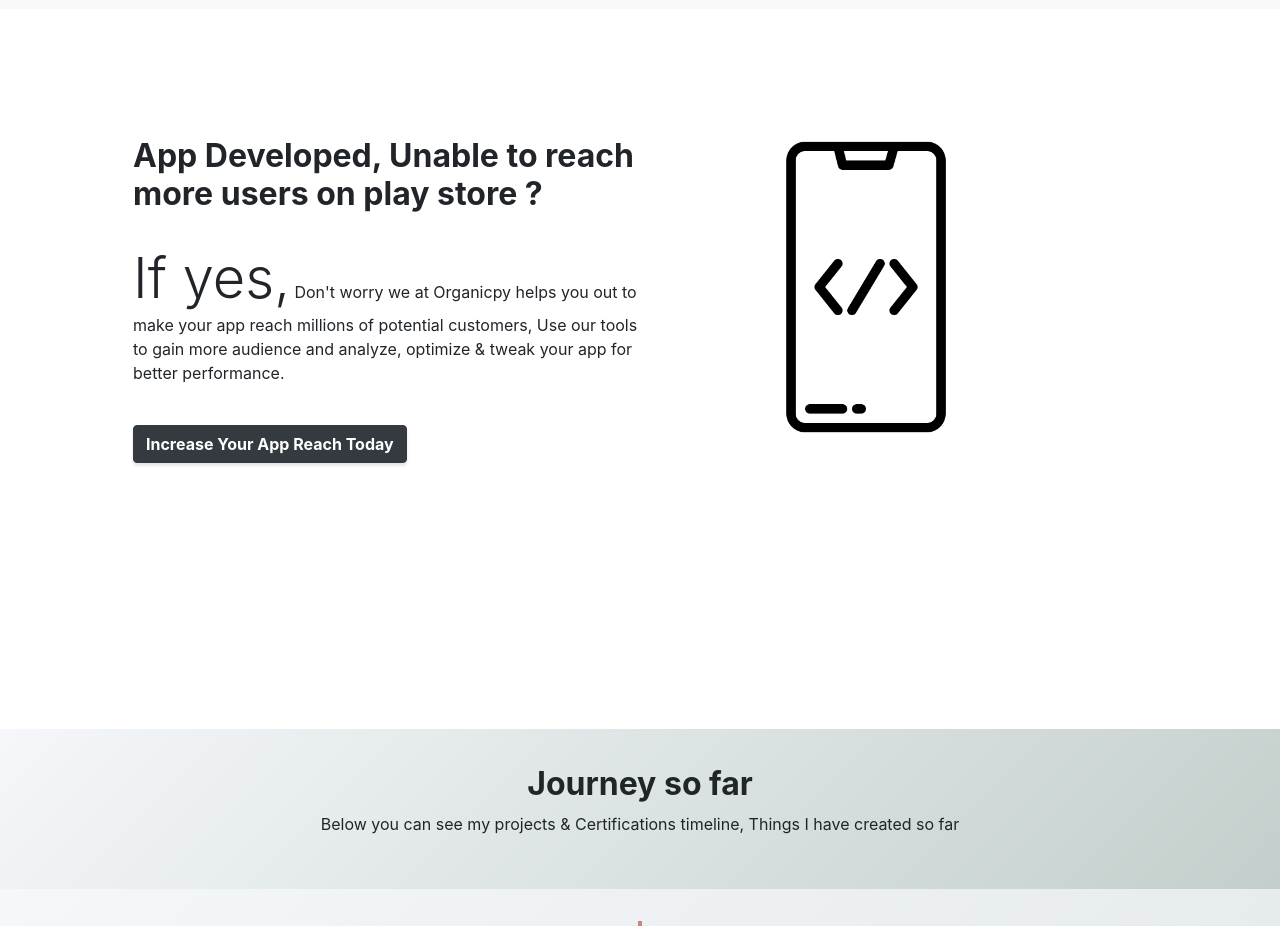
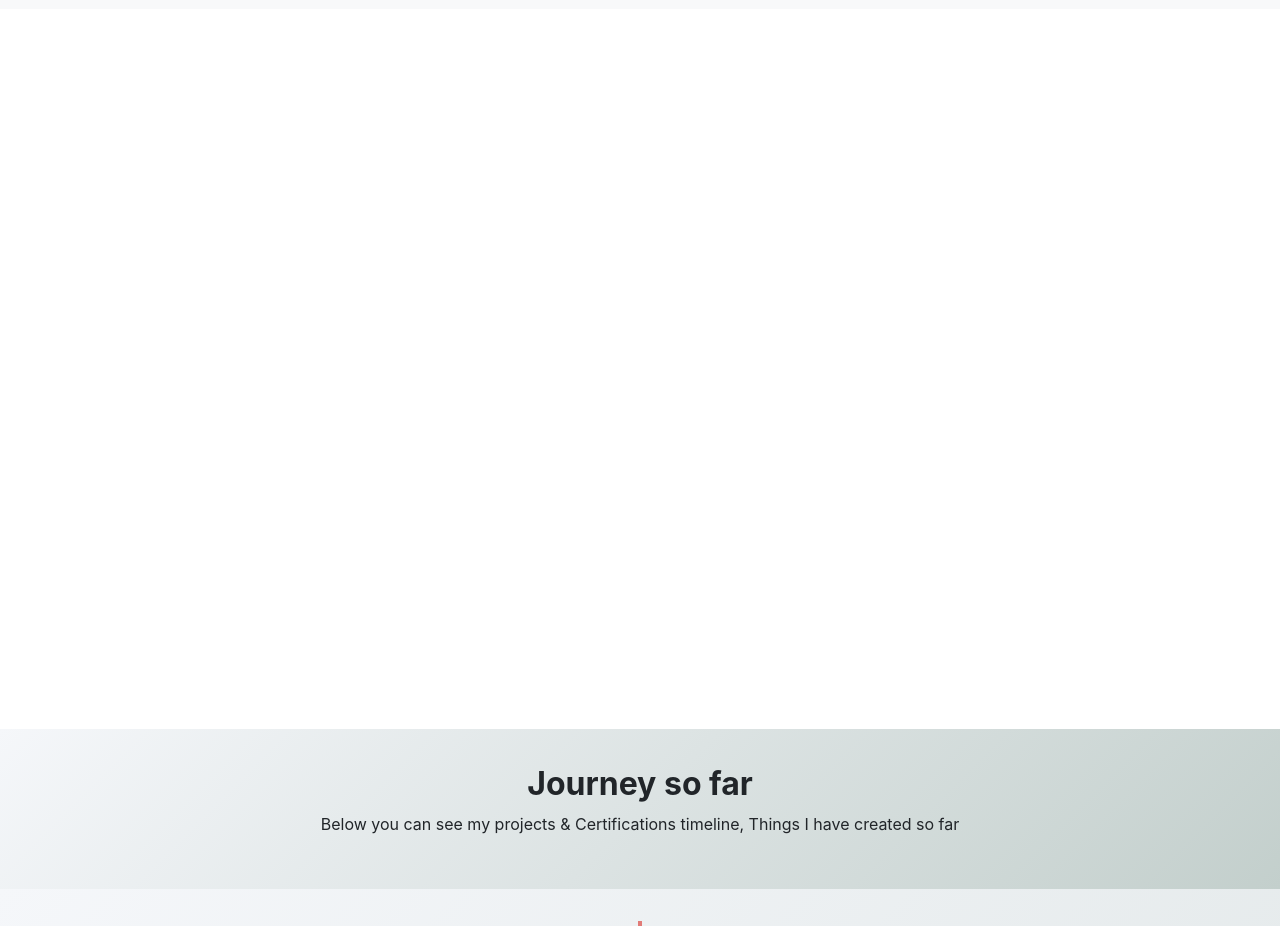
Before and after one commit to ReactorboY/reactorboy.github.io, a React (Create React App) app: page / in a window 1280 px wide. Shown: the part 1560-2486 px from the top of the page. Built offline with nearby package versions, Linux system fonts and the light colour scheme.

Commit message:
organic section updated, animation added

```diff
--- a/package.json
+++ b/package.json
@@ -3,6 +3,7 @@
   "version": "0.1.0",
   "private": true,
   "dependencies": {
+    "aos": "^3.0.0-beta.6",
     "cra-template": "1.0.3",
     "gh-pages": "^2.2.0",
     "react": "^16.13.1",
--- a/src/App.js
+++ b/src/App.js
@@ -1,6 +1,9 @@
 import React from 'react';
 import {HashRouter as Router,Route} from 'react-router-dom'
 import Home from '../src/components/Home'
+import AOS from 'aos'
+import 'aos/dist/aos.css'
+AOS.init()
 
 function App() {
   return (
--- a/src/components/Common/Organicpy.js
+++ b/src/components/Common/Organicpy.js
@@ -5,14 +5,14 @@
     return (
         <section className="organic-section content-section" id="Organicpy">
             <div className="container">
-                <div className="d-flex justify-content-lg-center">
-                    <div className="p-2 pl-5 flex-item">
-                        <h2>App Developed, Unable to reach more users on play store ?</h2>
-                        < p className = "pt-4" > <span className="display-4">If yes,</span> Don't worry we at Organicpy helps you out to make your app reach millions of potential customers, Use our tools to gain more audience and analyze, optimize & tweak your app for better performance.</p>
-                        <a className="btn mt-4 btn-xml btn-dark" href="https://www.organicpy.com" target="_blank" rel="noopener noreferrer">Increase Your App Reach Today</a>
-                    </div>
-                    <div className="p-2 flex-item">
-                        <img src="img/app.png" className="ml-5" alt=""/>
+                <div className="row">
+                    <div className="col-md-8 col-lg-7 col-xl-6 order-2 order-md-1" data-aos="fade-right">
+                            <h2>App Developed, Unable to reach more users on play store ?</h2>
+                            < p className = "pt-4" > <span className="display-4">If yes,</span> Don't worry we at Organicpy helps you out to make your app reach millions of potential customers, Use our tools to gain more audience and analyze, optimize & tweak your app for better performance.</p>
+                            <a className="btn mt-4 btn-xml btn-dark" href="https://www.organicpy.com" target="_blank" rel="noopener noreferrer">Increase Your App Reach Today</a>
+                        </div>
+                    <div className="col-md-1 col-lg-4 col-xl-6 order-1 order-md-2 flex-item" data-aos="zoom-in-left">
+                            <img src="img/app.png" alt="OrganicPy"/>
                     </div>
                 </div>
             </div>
```
Also changed, not shown: 1 other file (tests, documents, lock files or other folders).
